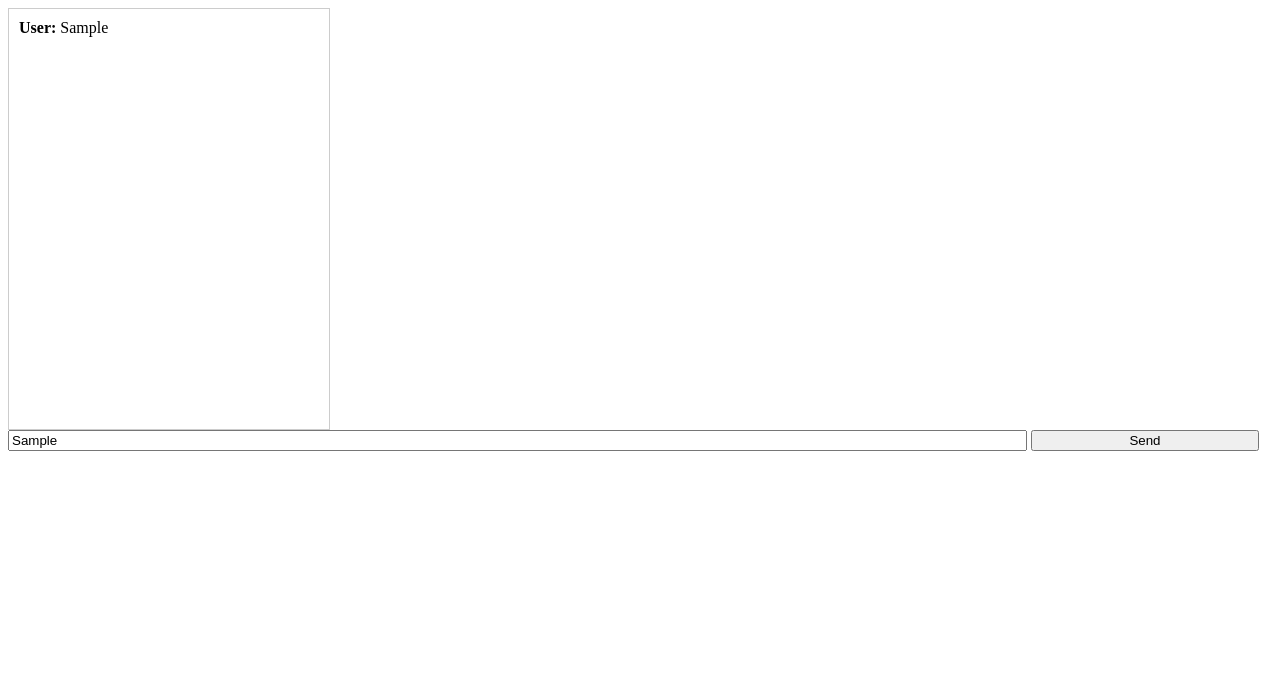
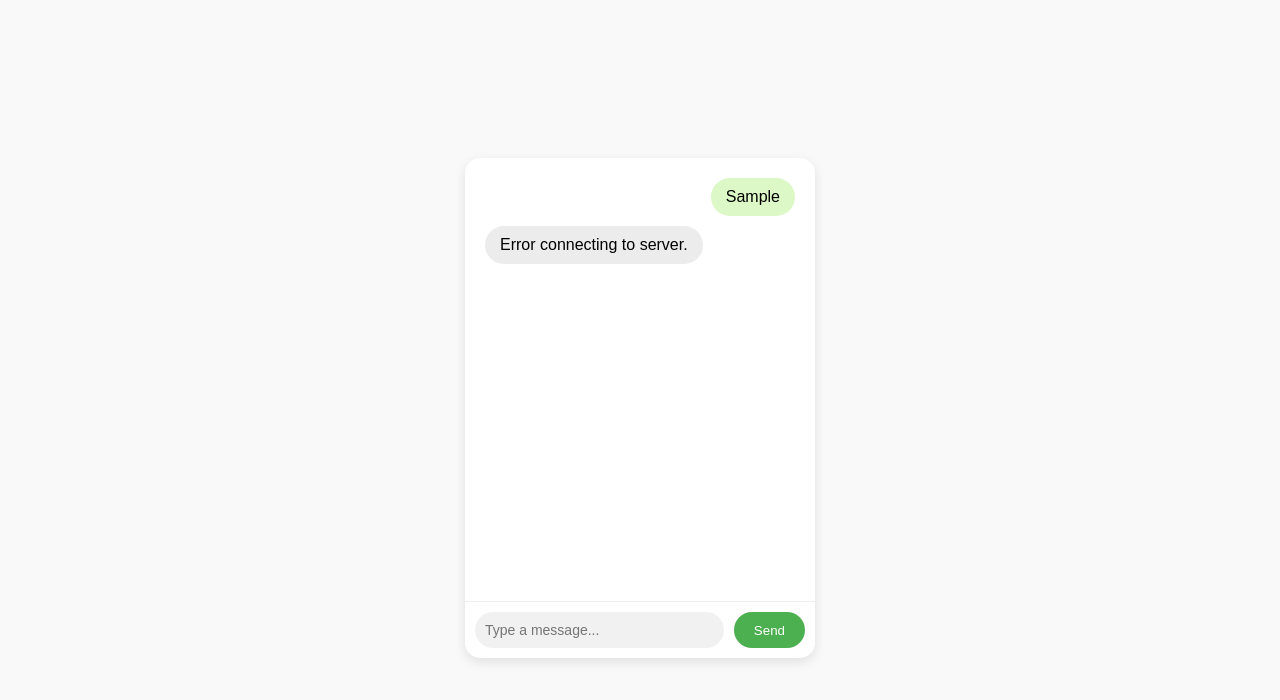
Before and after one commit to ardhipradhana/n8n_cs_montpro, a plain HTML site: page index.html in a window 1280 px wide. Both pictures are taken after typing "Sample" into the empty fields and a click on the button "Send". Drawn offline with Linux system fonts and the light colour scheme; no server answers.

Commit message:
Update index.html

```diff
--- a/index.html
+++ b/index.html
@@ -2,41 +2,143 @@
 <html lang="en">
 <head>
 <meta charset="UTF-8">
-<title>My n8n Chatbot</title>
+<title>MontPro Chatbot</title>
 <style>
-  #chatbox { width: 300px; height: 400px; border: 1px solid #ccc; overflow-y: auto; padding: 10px; }
-  #userInput { width: 80%; }
-  #sendButton { width: 18%; }
+  body {
+    font-family: 'Arial', sans-serif;
+    background: #f9f9f9;
+    display: flex;
+    justify-content: center;
+    align-items: center;
+    height: 100vh;
+  }
+  #chatContainer {
+    width: 350px;
+    height: 500px;
+    background: white;
+    border-radius: 15px;
+    box-shadow: 0 4px 12px rgba(0,0,0,0.1);
+    display: flex;
+    flex-direction: column;
+    overflow: hidden;
+  }
+  #chatbox {
+    flex: 1;
+    padding: 20px;
+    overflow-y: auto;
+    display: flex;
+    flex-direction: column;
+    gap: 10px;
+  }
+  .message {
+    padding: 10px 15px;
+    border-radius: 20px;
+    max-width: 75%;
+    word-wrap: break-word;
+  }
+  .user {
+    background: #DCF8C6;
+    align-self: flex-end;
+  }
+  .bot {
+    background: #ececec;
+    align-self: flex-start;
+  }
+  #inputArea {
+    display: flex;
+    padding: 10px;
+    border-top: 1px solid #eee;
+  }
+  #userInput {
+    flex: 1;
+    border: none;
+    outline: none;
+    padding: 10px;
+    border-radius: 20px;
+    background: #f1f1f1;
+    font-size: 14px;
+  }
+  #sendButton {
+    border: none;
+    background: #4CAF50;
+    color: white;
+    padding: 0 20px;
+    margin-left: 10px;
+    border-radius: 20px;
+    cursor: pointer;
+  }
+  .typing {
+    font-style: italic;
+    font-size: 12px;
+    color: #999;
+    margin-top: 5px;
+  }
 </style>
 </head>
 <body>
-<div id="chatbox"></div>
-<input type="text" id="userInput" placeholder="Type your message..." />
-<button id="sendButton">Send</button>
+
+<div id="chatContainer">
+  <div id="chatbox"></div>
+  <div id="inputArea">
+    <input type="text" id="userInput" placeholder="Type a message..." />
+    <button id="sendButton">Send</button>
+  </div>
+</div>
 
 <script>
-const webhookUrl = "https://montpro.app.n8n.cloud/webhook/4f55ed0c-cd6d-4bae-8c05-01cdf53ca7f0/chat";
+const webhookUrl = "https://montpro.app.n8n.cloud/webhook/4f55ed0c-cd6d-4bae-8c05-01cdf53ca7f0/chat"; // <-- Replace this
 
-document.getElementById('sendButton').addEventListener('click', async () => {
-  const userInput = document.getElementById('userInput').value;
-  appendMessage('User', userInput);
-  const response = await fetch(webhookUrl, {
-    method: "POST",
-    headers: { "Content-Type": "application/json" },
-    body: JSON.stringify({ message: userInput })
-  });
-  const data = await response.json();
-  appendMessage('Bot', data.reply);
-  document.getElementById('userInput').value = '';
+const chatbox = document.getElementById('chatbox');
+const userInput = document.getElementById('userInput');
+const sendButton = document.getElementById('sendButton');
+
+sendButton.addEventListener('click', sendMessage);
+userInput.addEventListener('keypress', function (e) {
+  if (e.key === 'Enter') {
+    sendMessage();
+  }
 });
 
 function appendMessage(sender, message) {
-  const chatbox = document.getElementById('chatbox');
   const msgDiv = document.createElement('div');
-  msgDiv.innerHTML = `<b>${sender}:</b> ${message}`;
+  msgDiv.className = `message ${sender}`;
+  msgDiv.innerText = message;
   chatbox.appendChild(msgDiv);
   chatbox.scrollTop = chatbox.scrollHeight;
 }
+
+async function sendMessage() {
+  const message = userInput.value.trim();
+  if (!message) return;
+
+  appendMessage('user', message);
+  userInput.value = '';
+
+  // Show typing animation
+  const typingDiv = document.createElement('div');
+  typingDiv.className = 'typing';
+  typingDiv.innerText = 'Bot is typing...';
+  chatbox.appendChild(typingDiv);
+  chatbox.scrollTop = chatbox.scrollHeight;
+
+  try {
+    const response = await fetch(webhookUrl, {
+      method: "POST",
+      headers: { "Content-Type": "application/json" },
+      body: JSON.stringify({ message: message })
+    });
+    const data = await response.json();
+
+    // Remove typing animation
+    chatbox.removeChild(typingDiv);
+
+    appendMessage('bot', data.reply || "Sorry, I didn't understand that.");
+  } catch (error) {
+    chatbox.removeChild(typingDiv);
+    appendMessage('bot', "Error connecting to server.");
+  }
+}
 </script>
+
 </body>
 </html>
```
